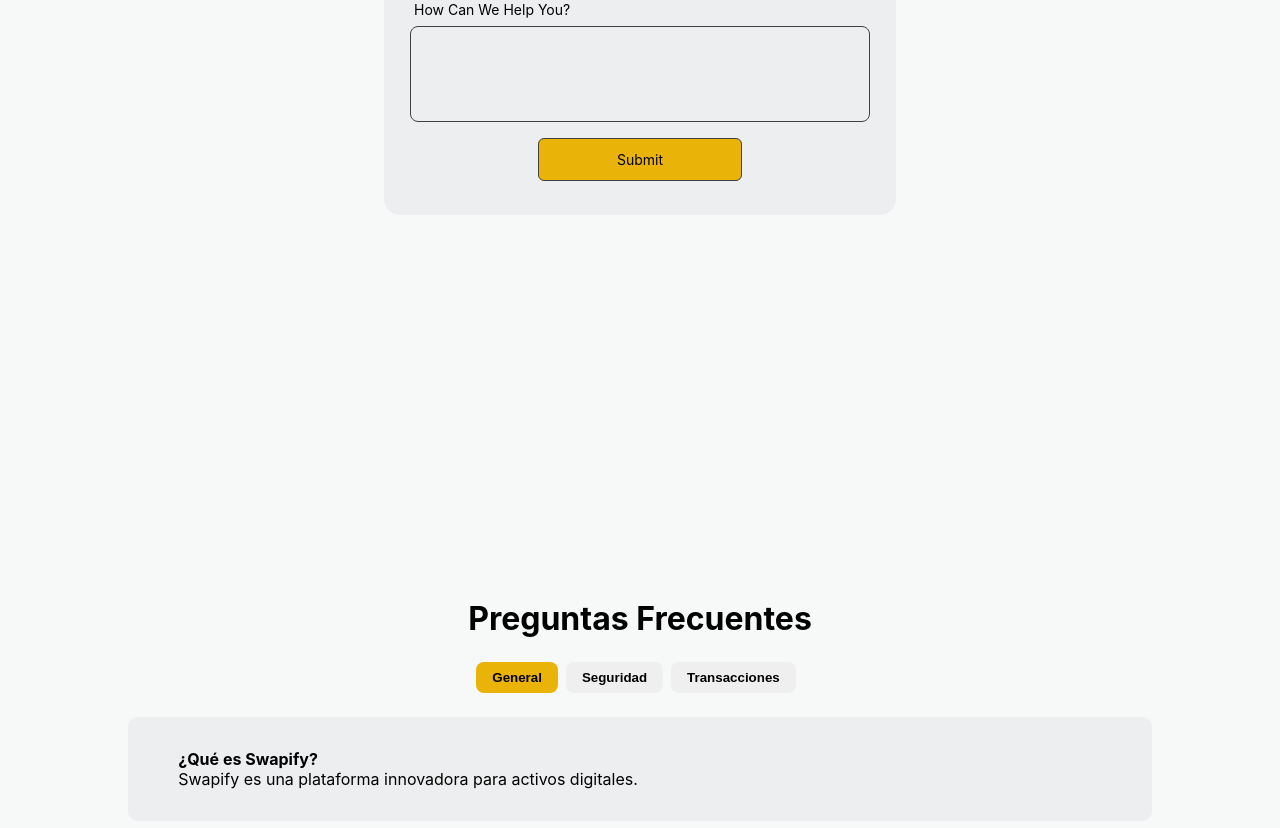
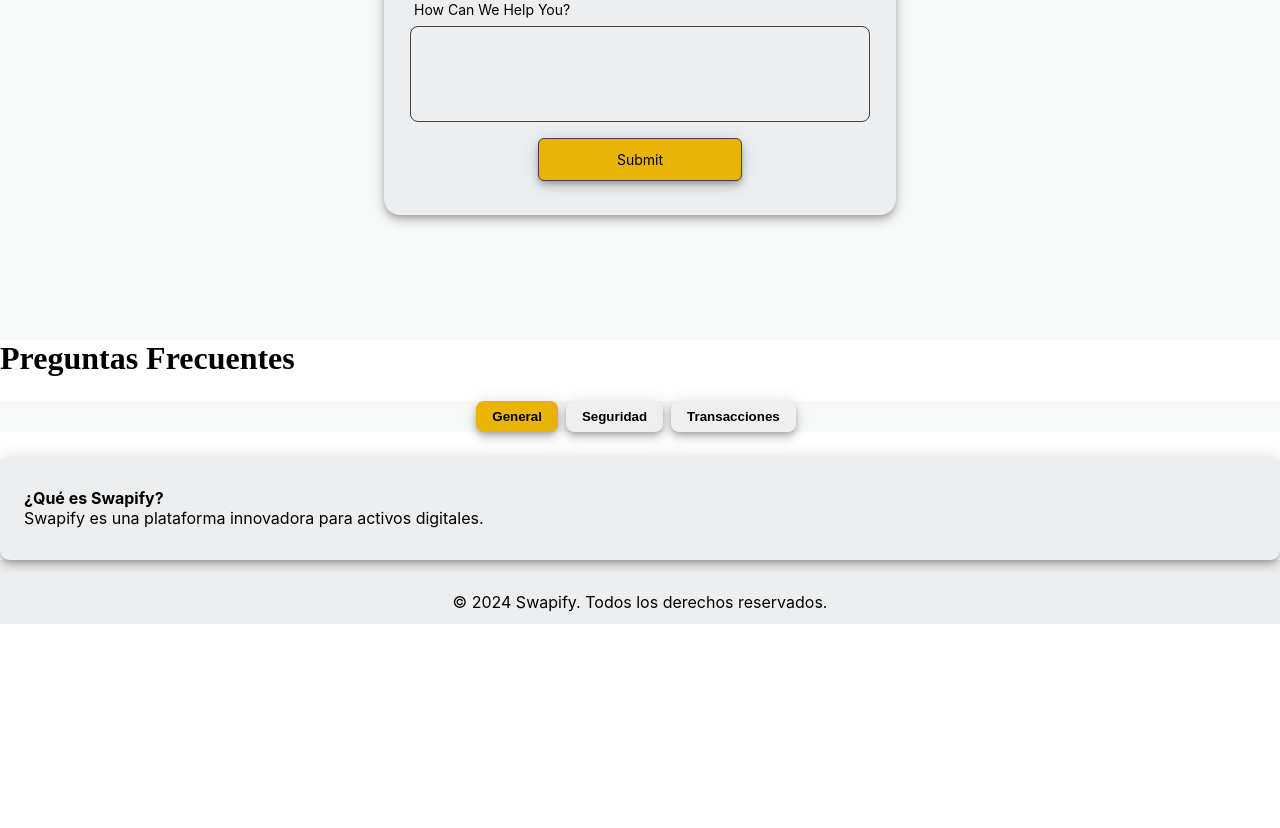
Before and after one commit to elvis-crespo/quick-exchange, a React (Vite) app: page / in a window 1280 px wide. Shown: the part 1940-2768 px from the top of the page. After the commit the page ends 2564 px from the top, so only its background shows below. Built offline with nearby package versions, Linux system fonts and the light colour scheme.

Commit message:
refactoring

```diff
--- a/src/App.css
+++ b/src/App.css
@@ -7,6 +7,8 @@
   scrollbar-width: thin;
   /* scrollbar-color: #ff7d12 #222222; */
   scrollbar-color: #edeeef #222222;
+  transition: all 0.3s cubic-bezier(0.55, 0, 0.55, 0.2), width 0.1s linear,
+  min-width 0.1s linear, max-width 0.1s linear;
 }
 
 h1, h2, h3, h4 {
--- a/src/Pages/Landing.jsx
+++ b/src/Pages/Landing.jsx
@@ -1,9 +1,11 @@
 import styled from "styled-components";
-import { NavBar } from "../components/NavBar"
+import { NavBar } from "../components/NavBar";
 import { Footer } from "../components/Footer";
 import { themeTypography } from "../utils/themes";
 import ContactForm from "../components/Contact";
 import { useState } from "react";
+import { Tabs } from "../components/Tabs";
+import { TabContent } from "../components/TabContent";
 
 // const handleScroll = (id) => {
 //   const element = document.getElementById(id);
@@ -12,7 +14,6 @@ import { useState } from "react";
 
 //   window.scrollTo({ top: y, behavior: "smooth" });
 // };
-
 
 const Container = styled.div`
   display: flex;
@@ -62,43 +63,9 @@ const Container = styled.div`
       }
     }
   }
-  .tabs {
-    min-width: 100%;
-    display: flex;
-    align-items: center;
-    justify-content: center;
-    flex-direction: row;
-    margin: 24px 0px;
-  }
-  .tab-link {
-    padding: 0.5rem 1rem;
-    margin-right: 0.5rem;
-    border: none;
-    cursor: pointer;
-    font-weight: bold;
-    border-radius: 8px;
-  }
-  .tab-link.active {
-    background-color: #eab308;
-  }
-  .tab-content {
-    min-width: 80vw;
-    // display: none;
-    background-color: ${({ theme }) => theme.navBackground};
-    padding: 2rem 1.5rem;
-    border-radius: 10px;
-    // display: flex;
-    align-items: flex-start;
-    gap: 1rem;
-  }
-  .faqs-text {
-    font-family: ${themeTypography.fontFamily};
-    padding: 0;
-  }
 `;
 
 export default function Landing() {
-
   const menuItems = [
     { path: "#home", label: "Home" },
     { path: "#history", label: "History" },
@@ -106,11 +73,17 @@ export default function Landing() {
     { path: "#faqs", label: "FAQs" },
   ];
 
-  const [activeTab, setActiveTab] = useState('tab1');
+  const tabsItems = [
+    { id: "tab1", title: "General" },
+    { id: "tab2", title: "Seguridad" },
+    { id: "tab3", title: "Transacciones" },
+  ];
 
-  const handleTabClick = (tab) => {
-    setActiveTab(tab);
-  };
+  const [activeTab, setActiveTab] = useState("tab1");
+
+  // const handleTabClick = (tab) => {
+  //   setActiveTab(tab);
+  // };
 
   return (
     <>
@@ -131,6 +104,7 @@ export default function Landing() {
           <img src="src/assets/images/test.png" alt="" />
         </div>
       </Container>
+
       <Container id="history">
         <div>
           <h1>Nuestra Historia</h1>
@@ -154,6 +128,7 @@ export default function Landing() {
           <img src="src/assets/images/test.png" alt="" />
         </div>
       </Container>
+
       <Container id="contact-us">
         <div className="flex-column">
           <h1>¿Tienes preguntas? ¡Contáctanos!</h1>
@@ -165,59 +140,32 @@ export default function Landing() {
           <ContactForm />
         </div>
       </Container>
-      <Container id="faqs">
-        <div className="flex-column">
-          <h1>Preguntas Frecuentes</h1>
-          <div className="tabs">
-            <button
-              className={`tab-link ${activeTab === "tab1" ? "active" : ""}`}
-              onClick={() => handleTabClick("tab1")}
-            >
-              General
-            </button>
-            <button
-              className={`tab-link ${activeTab === "tab2" ? "active" : ""}`}
-              onClick={() => handleTabClick("tab2")}
-            >
-              Seguridad
-            </button>
-            <button
-              className={`tab-link ${activeTab === "tab3" ? "active" : ""}`}
-              onClick={() => handleTabClick("tab3")}
-            >
-              Transacciones
-            </button>
-          </div>
 
-          <div className="tab-content">
-            {activeTab === "tab1" && (
-              <div id="tab1">
-                <p className="faqs-text">
-                  <strong>&#191;Qué es Swapify?</strong>
-                  <br></br>Swapify es una plataforma innovadora para activos
-                  digitales.
-                </p>
-              </div>
-            )}
-            {activeTab === "tab2" && (
-              <div id="tab2">
-                <p className="faqs-text">
-                  <strong>&#191;Es seguro utilizar Swapify?</strong>
-                  <br></br>Sí, Swapify utiliza tecnología de cifrado avanzada.
-                </p>
-              </div>
-            )}
-            {activeTab === "tab3" && (
-              <div id="tab3">
-                <p className="faqs-text">
-                  <strong>&#191;Cuánto tiempo tarda una transacción?</strong>
-                  <br></br>Las transacciones suelen completarse en minutos.
-                </p>
-              </div>
-            )}
-          </div>
-        </div>
-      </Container>
+      <div id="faqs" style={{ display: "flex", flexDirection: "column", minWidth: "80vw", }}>
+        <h1>Preguntas Frecuentes</h1>
+        <Tabs
+          tabs={tabsItems}
+          activeTab={activeTab}
+          setActiveTab={setActiveTab}
+        />
+
+        <TabContent id="tab1" activeTab={activeTab}>
+          <strong>&#191;Qué es Swapify?</strong>
+          <br></br>Swapify es una plataforma innovadora para activos digitales.
+        </TabContent>
+
+        <TabContent id="tab2" activeTab={activeTab}>
+          <strong>&#191;Es seguro utilizar Swapify?</strong>
+          <br></br>Sí, Swapify utiliza tecnología de cifrado avanzada.
+        </TabContent>
+
+        <TabContent id="tab3" activeTab={activeTab}>
+          <strong>&#191;Cuánto tiempo tarda una transacción?</strong>
+          <br></br>Las transacciones suelen completarse en minutos.
+        </TabContent>
+
+      </div>
+
       <Footer />
     </>
   );
--- a/src/components/Contact.jsx
+++ b/src/components/Contact.jsx
@@ -13,6 +13,10 @@ const FormContainer = styled.div`
   display: flex;
   flex-direction: column;
   border-radius: 16px;
+  // transition: all 0.3s cubic-bezier(0.55, 0, 0.55, 0.2), width 0.1s linear,
+  //   min-width 0.1s linear, max-width 0.1s linear;
+  box-shadow: 0 3px 5px -1px rgba(0, 0, 0, 0.2),
+    0 6px 10px 0 rgba(0, 0, 0, 0.14), 0 1px 18px 0 rgba(0, 0, 0, 0.12);
 `;
 
   const FormGroup = styled.div`
@@ -75,6 +79,8 @@ const FormSubmitButton = styled.button`
   margin-top: 8px;
   cursor: pointer;
   border-radius: 6px;
+  box-shadow: 0 3px 5px -1px rgba(0, 0, 0, 0.2),
+    0 6px 10px 0 rgba(0, 0, 0, 0.14), 0 1px 18px 0 rgba(0, 0, 0, 0.12);
   &:hover {
     background-color: #fff;
     scale: 1.05;
--- a/src/components/NavBar.jsx
+++ b/src/components/NavBar.jsx
@@ -15,6 +15,8 @@ const Container = styled.div`
   padding: 0 32px;
   background-color: ${({ theme }) => theme.navBackground};
   width: 100%;
+  box-shadow: 0 3px 5px -1px rgba(0, 0, 0, 0.2),
+    0 6px 10px 0 rgba(0, 0, 0, 0.14), 0 1px 18px 0 rgba(0, 0, 0, 0.12);
   nav {
     background-color: ${({ theme }) => theme.navBackground};
     // border-bottom: 1px solid #d2d2d2;
@@ -79,10 +81,14 @@ const Container = styled.div`
       height: var(--height);
       transition: all 0.3s ease-in-out;
       opacity: 0;
+      box-shadow: 0 3px 5px -1px rgba(0, 0, 0, 0.2),
+        0 6px 10px 0 rgba(0, 0, 0, 0.14), 0 1px 18px 0 rgba(0, 0, 0, 0.12);
       // z-index: 999;
     }
 
     a.action_btn {
+      box-shadow: 0 3px 5px -1px rgba(0, 0, 0, 0.2),
+        0 6px 10px 0 rgba(0, 0, 0, 0.14), 0 1px 18px 0 rgba(0, 0, 0, 0.12);
       margin-right: 5px;
       text-decoration: none;
       background-color: ${({ theme }) => theme.buttonBackground};
@@ -95,6 +101,7 @@ const Container = styled.div`
       cursor: pointer;
       transition: scale 0.2 ease;
       font-family: ${themeTypography.fontFamily};
+
       &:hover {
         scale: 1.05;
         // color: white;
--- /dev/null
+++ b/src/components/TabContent.jsx
@@ -0,0 +1,35 @@
+/* eslint-disable react/prop-types */
+import styled from "styled-components";
+import { themeTypography } from "../utils/themes";
+
+const TabContentContainer = styled.div`
+  background-color: ${({ theme }) => theme.background};
+  color: ${({ theme }) => theme.text};
+  min-width: 80vw;
+  // display: none;
+  background-color: ${({ theme }) => theme.navBackground};
+  padding: 2rem 1.5rem;
+  border-radius: 10px;
+  align-items: flex-start;
+  gap: 1rem;
+  box-shadow: 0 3px 5px -1px rgba(0, 0, 0, 0.2),
+    0 6px 10px 0 rgba(0, 0, 0, 0.14), 0 1px 18px 0 rgba(0, 0, 0, 0.12);
+
+  .faqs-text {
+    font-family: ${themeTypography.fontFamily};
+    padding: 0;
+  }
+`;
+
+export const TabContent = ({ id, activeTab, children}) => {
+  return (
+    <TabContentContainer
+      role="tabpanel"
+      id={`tab-${id}`}
+      aria-labelledby={`tab-${id}`}
+      hidden={activeTab !== id}
+    >
+      <p className="faqs-text">{children}</p>
+    </TabContentContainer>
+  );
+}
--- /dev/null
+++ b/src/components/Tabs.jsx
@@ -0,0 +1,54 @@
+/* eslint-disable react/prop-types */
+import styled from "styled-components";
+
+const TabsContainer = styled.div`
+  min-width: 100%;
+  display: flex;
+  align-items: center;
+  justify-content: center;
+  flex-direction: row;
+  margin: 24px 0px;
+  background-color: ${({ theme }) => theme.background};
+  color: ${({ theme }) => theme.text};
+`;
+
+const TabLink = styled.button`
+  padding: 0.5rem 1rem;
+  margin-right: 0.5rem;
+  border: none;
+  cursor: pointer;
+  font-weight: bold;
+  border-radius: 8px;
+  box-shadow: 0 3px 5px -1px rgba(0, 0, 0, 0.2),
+    0 6px 10px 0 rgba(0, 0, 0, 0.14), 0 1px 18px 0 rgba(0, 0, 0, 0.12);
+  transition: background-color 0.3s ease, transform 0.3s ease;
+
+  &:hover {
+    transform: scale(1.05);
+  }
+  &.active {
+    background-color: #eab308;
+  }
+
+`;
+//   .tab-link.active {
+//     background-color: #eab308;
+//   }
+
+export const Tabs = ({ tabs, activeTab, setActiveTab }) => {
+  return (
+    <>
+      <TabsContainer>
+        {tabs.map((tab) => (
+          <TabLink
+            key={tab.id}
+            className={`tab-link ${activeTab === tab.id ? "active" : ""}`}
+            onClick={() => setActiveTab(tab.id)}
+          >
+            {tab.title}
+          </TabLink>
+        ))}
+      </TabsContainer>
+    </>
+  );
+};
```
